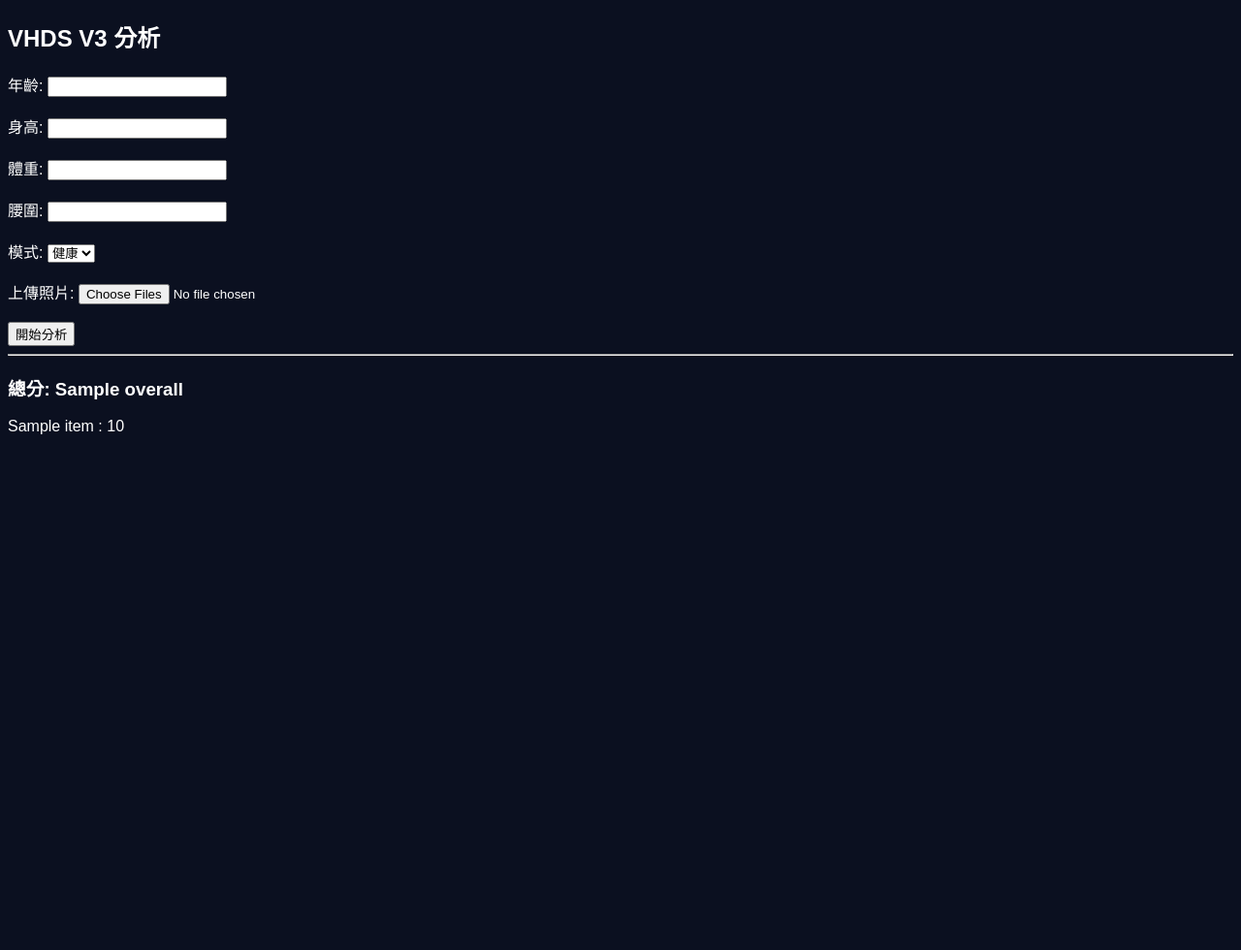
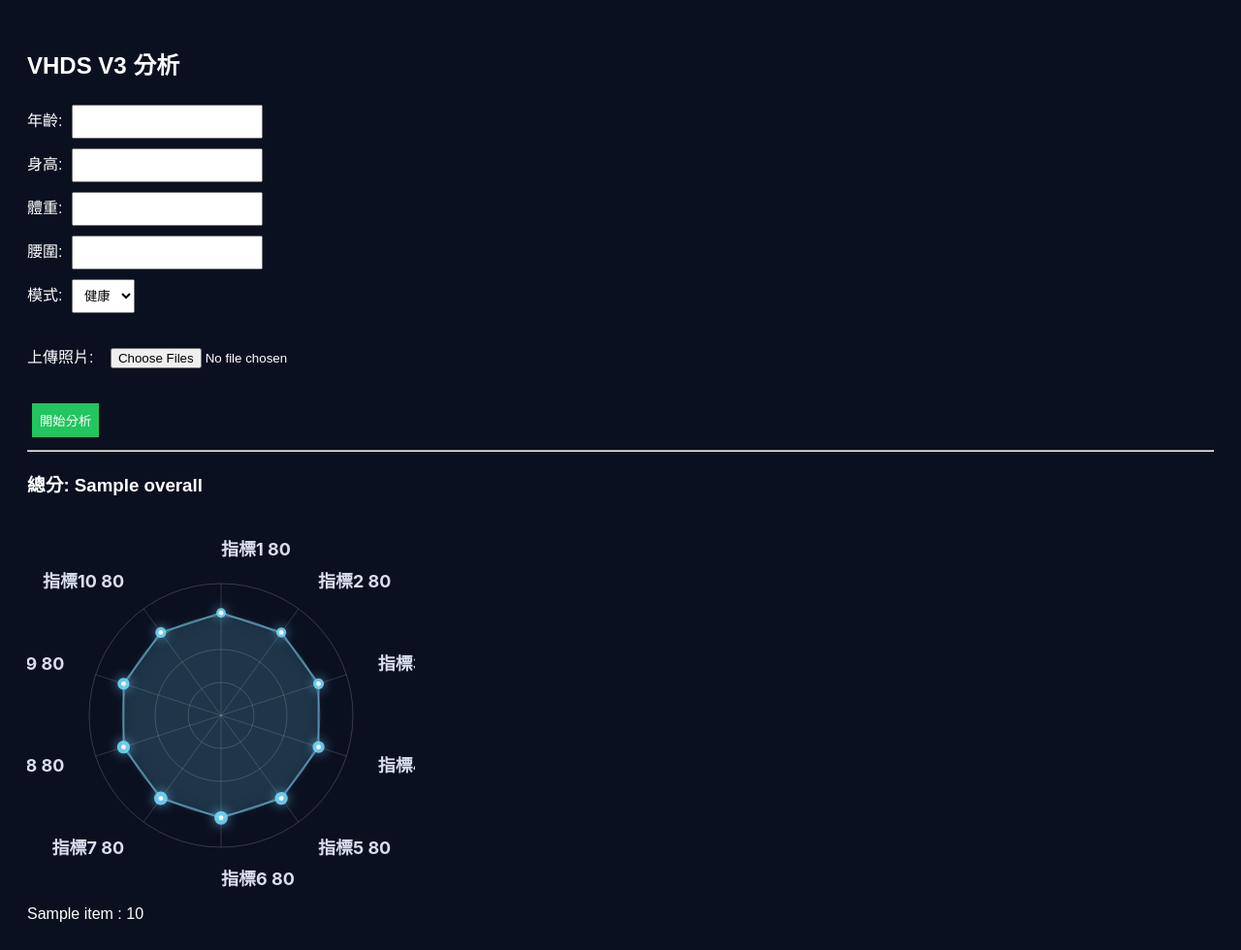
Before and after one commit to berry-cc/health-line-app, a Flask app: template templates/index.html in a window 1280 px wide. Shown: the whole page at 97% size. Before the commit the page ends 448 px from the top, so only its background shows below. Run offline with Flask 3, Linux system fonts and the light colour scheme; the template is opened without the code that fills it: most values are stand-ins (such as "Sample title", 1, 10 or a date in 2020).

Commit message:
Update index.html

```diff
--- a/templates/index.html
+++ b/templates/index.html
@@ -1,29 +1,53 @@
-<!-- templates/index.html -->
 <!doctype html>
 <html lang="zh-Hant">
 <head>
 <meta charset="utf-8">
 <meta name="viewport" content="width=device-width, initial-scale=1">
 <title>VHDS V3</title>
+
+<style>
+body{
+background:#0b1020;
+color:white;
+font-family:sans-serif;
+padding:20px;
+}
+input,select,button{
+padding:8px;
+margin:5px;
+}
+#photoPreview img{
+width:80px;
+margin:5px;
+border-radius:8px;
+}
+button{
+background:#22c55e;
+color:white;
+border:none;
+cursor:pointer;
+}
+</style>
+
 </head>
 
-<body style="background:#0b1020;color:white;font-family:sans-serif">
+<body>
 
 <h2>VHDS V3 分析</h2>
 
 <form method="POST" action="/analyze" enctype="multipart/form-data">
 
 年齡:
-<input name="age" id="age"><br><br>
+<input name="age" id="age"><br>
 
 身高:
-<input name="height" id="height"><br><br>
+<input name="height" id="height"><br>
 
 體重:
-<input name="weight" id="weight"><br><br>
+<input name="weight" id="weight"><br>
 
 腰圍:
-<input name="waist" id="waist"><br><br>
+<input name="waist" id="waist"><br>
 
 模式:
 <select name="mode" id="mode">
@@ -52,6 +76,8 @@
 
 <h3>總分: {{result.overall}}</h3>
 
+<canvas id="radarCanvas" width="400" height="400"></canvas>
+
 {% for item in result.items %}
 
 <div>
@@ -76,8 +102,6 @@ const img=document.createElement("img");
 
 img.src=URL.createObjectURL(file);
 
-img.style.width="80px";
-
 preview.appendChild(img);
 
 }
@@ -86,5 +110,21 @@ preview.appendChild(img);
 
 </script>
 
+<script src="{{ url_for('static', filename='radar.js') }}"></script>
+
+<script>
+
+{% if result %}
+
+const items = {{result.items | tojson}};
+
+if(window.VHDSRadar){
+VHDSRadar.start("radarCanvas", items);
+}
+
+{% endif %}
+
+</script>
+
 </body>
 </html>
```
